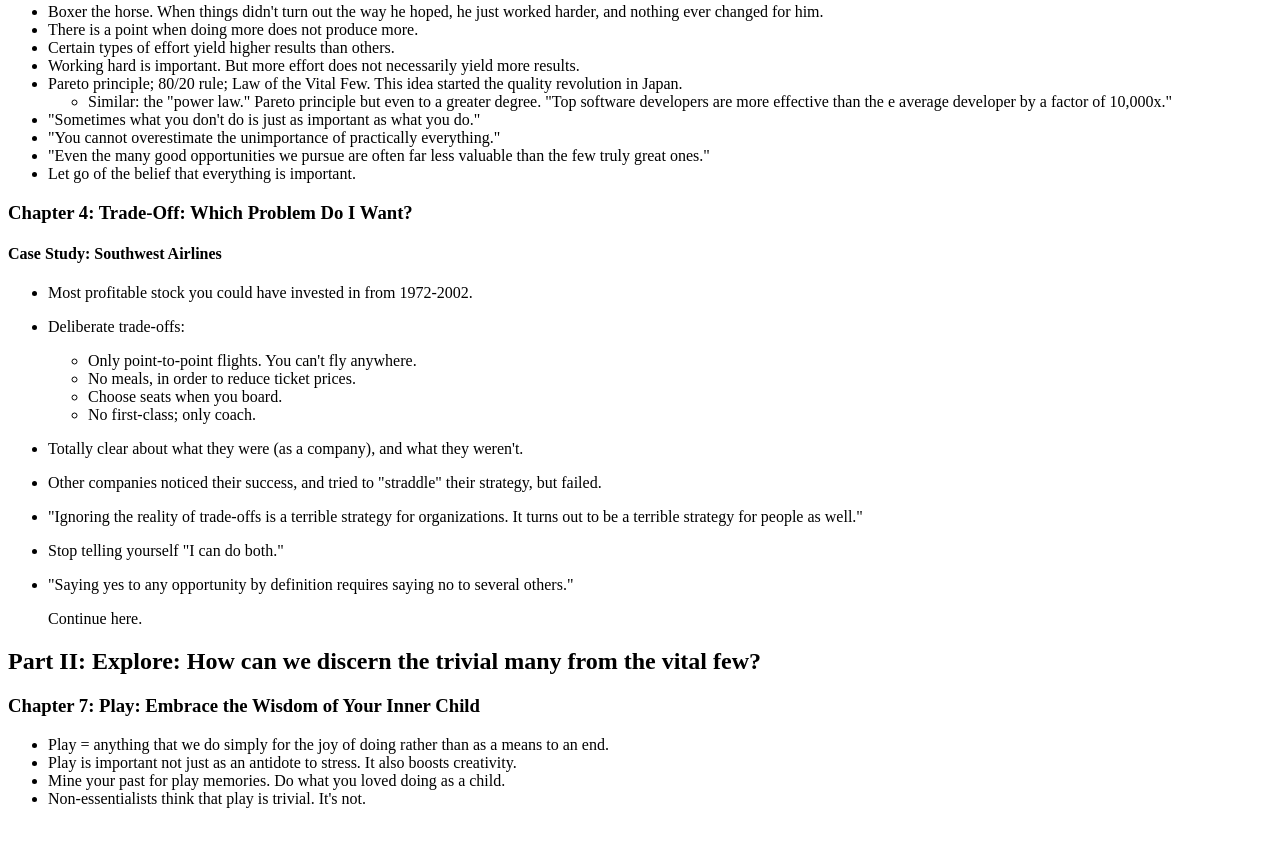
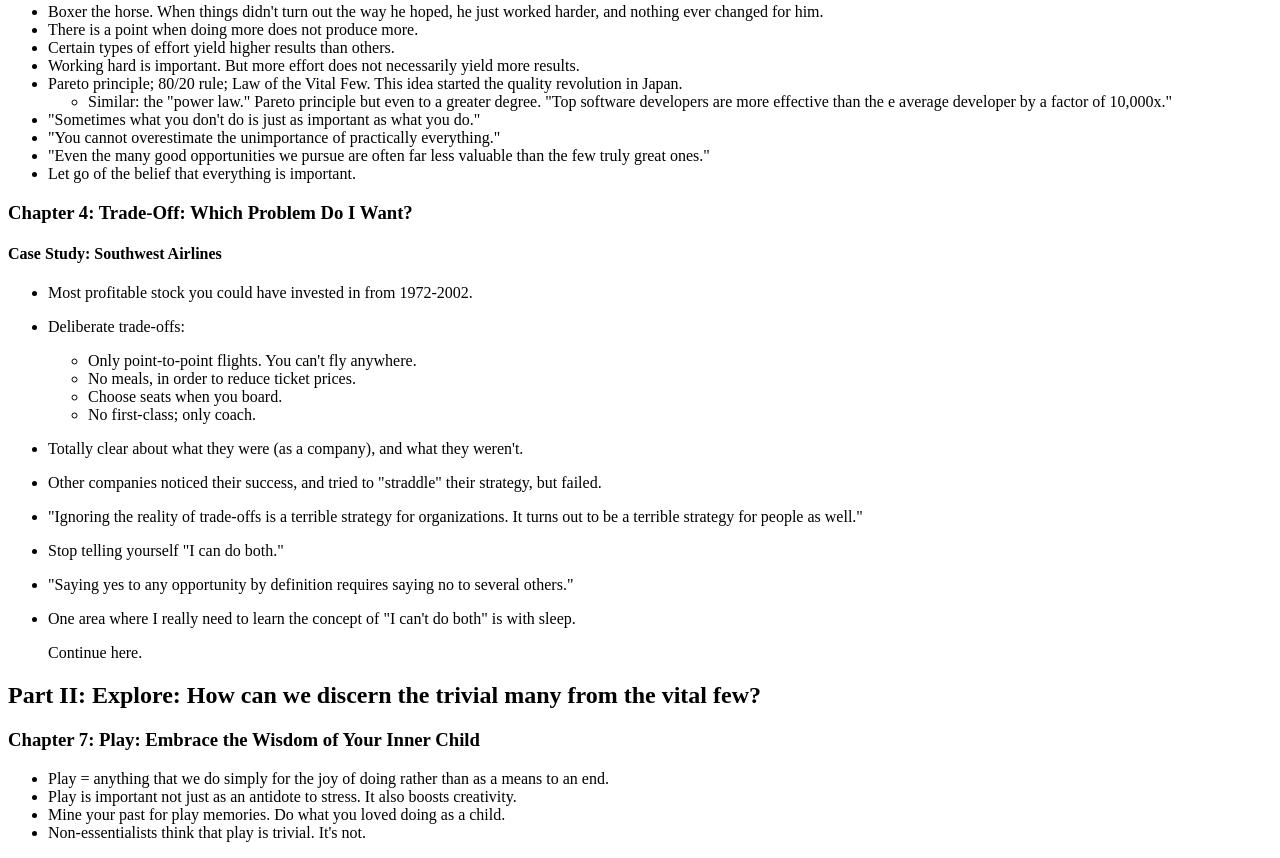
Before and after one commit to wilsonparson/wilsonparson.com, an Eleventy site: page src/wiki/books/essentialism/index.md in a window 1280 px wide. Shown: the part 2565-3423 px from the top of the page. Before the commit the page ends 3389 px from the top, so only its background shows below. Built offline with nearby package versions, Linux system fonts and the light colour scheme; Eleventy itself is replaced by a stand-in of ours; files that its build step writes are made by us from their sources.

Commit message:
Update from Forestry.io Wilson Parson updated src/wiki/books/essentialism/index.md

```diff
--- a/src/wiki/books/essentialism/index.md
+++ b/src/wiki/books/essentialism/index.md
@@ -97,6 +97,7 @@ When humans believe or feel that their actions don't have an impact, they respon
 
 * Stop telling yourself "I can do both."
 * "Saying yes to any opportunity by definition requires saying no to several others."
+* One area where I really need to learn the concept of "I can't do both" is with sleep.
 
 > Continue here.
 
```
